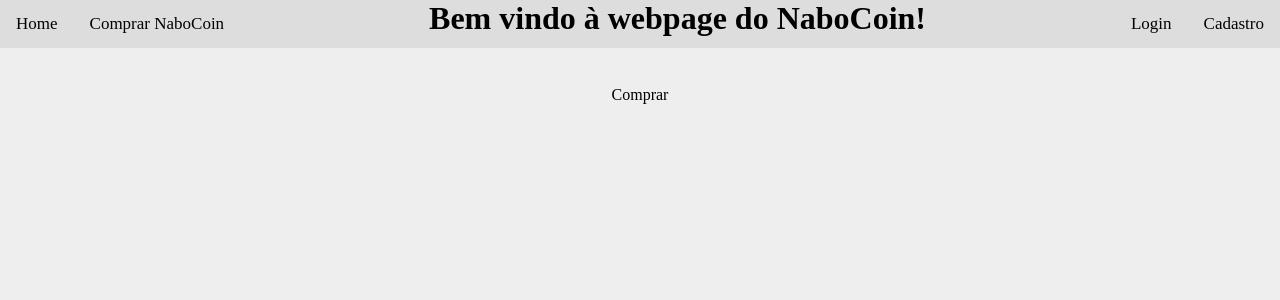
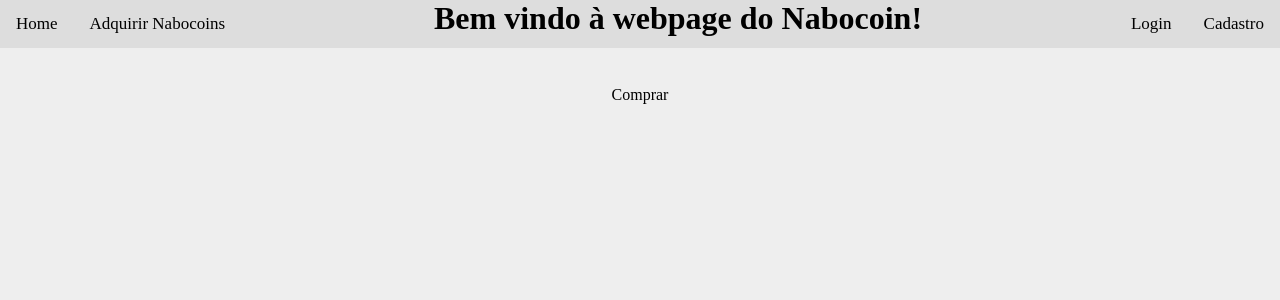
Before and after one commit to joaovillaca/NaboCoin, a Flask app: page /buy in a window 1280 px wide. Shown: the top 300 px of the page. Run offline with Flask 2, Linux system fonts and the light colour scheme.

Commit message:
Correções ortográficas no html

```diff
--- a/application/main.py
+++ b/application/main.py
@@ -14,7 +14,7 @@ def get_chain():
 
 @app.route('/')
 def home():
-    message = "Últimos blocos da blockchain:"
+    message = "Últimos blocos da Nabocoin:"
     action = get_chain()
     return render_template('index.html',action=action,message=message)
 
--- a/application/templates/index.html
+++ b/application/templates/index.html
@@ -20,10 +20,10 @@
 <body>
 	<div class = "login-container">
 		<a href = "/" class = "left">Home</a>
-		<a href = "/buy" class = "left">Comprar NaboCoin</a>
+		<a href = "/buy" class = "left">Adquirir Nabocoins</a>
 		<a href = "/register" class = "right">Cadastro</a>
 		<a href = "/login" class = "right">Login</a>
-		<h1>Bem vindo à webpage do NaboCoin!</h1>
+		<h1>Bem vindo à webpage do Nabocoin!</h1>
 	</div>
 	<center>
 	<h2>{{ message }}</h2>
```
